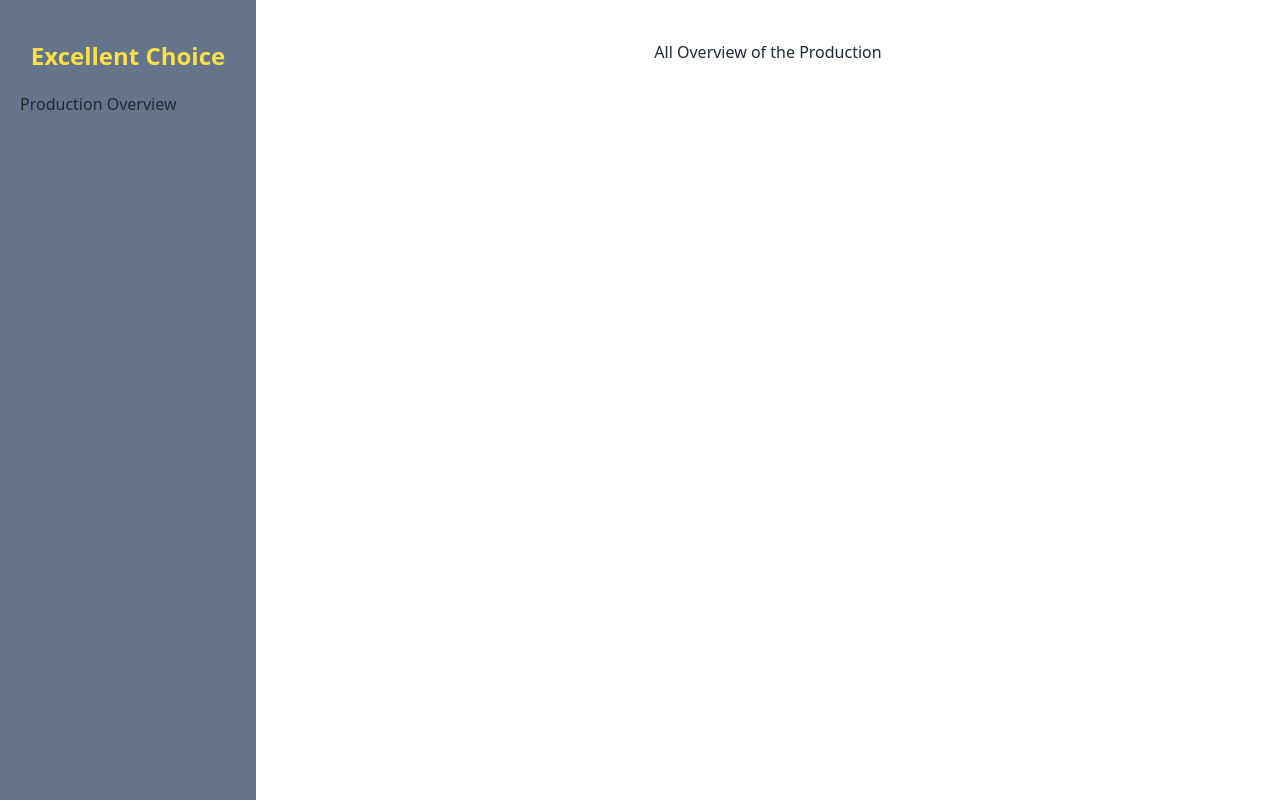
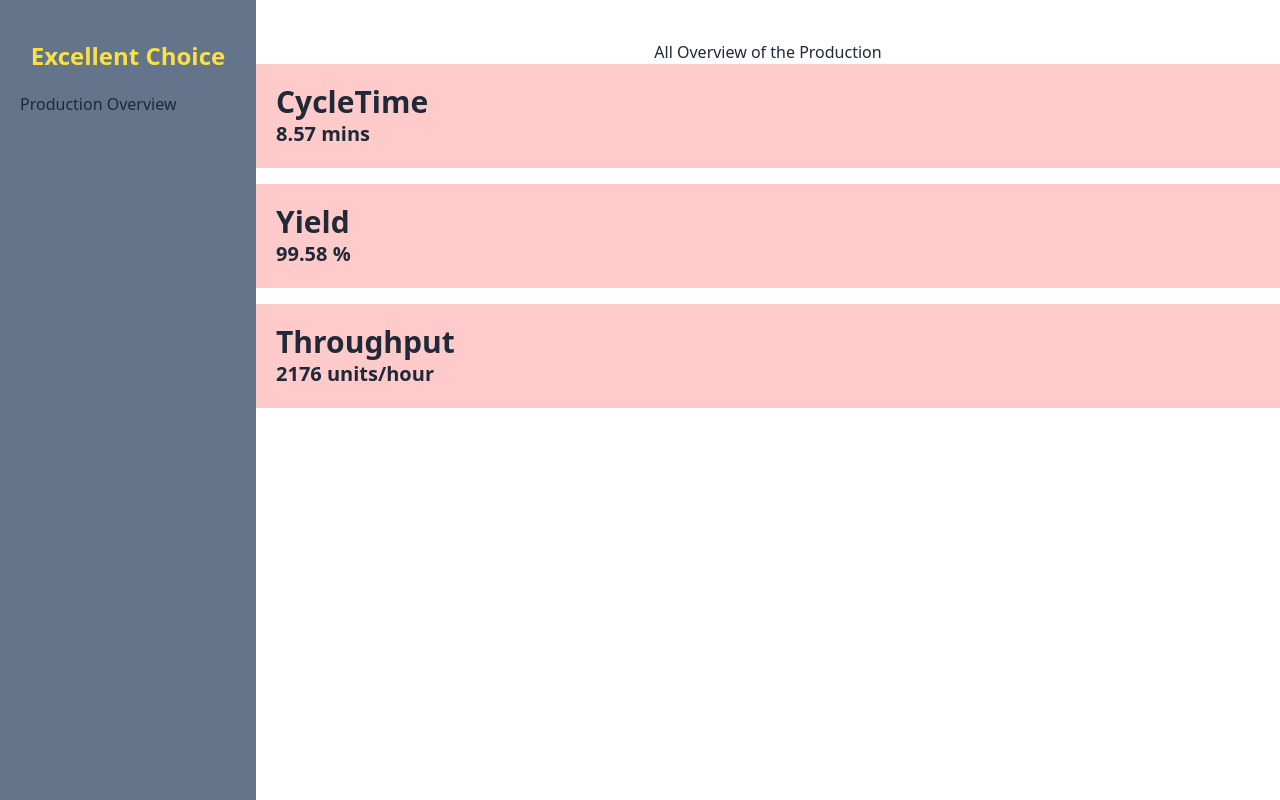
Before and after one commit to mkiuzzl01/Production-Overview, a React (Vite) app: page / in a window 1280 px wide. Built offline with nearby package versions, Linux system fonts and the light colour scheme.

Commit message:
product cycle implement done

```diff
--- a/public/data.json
+++ b/public/data.json
@@ -1,17 +1,21 @@
 [
   {
-    "product": "All",
-    "cycleTime": {
+    "productCycle": [
+      {
+        "item": "CycleTime",
         "value": 8.57,
         "unit": "mins"
       },
-    "yield": {
+      {
+        "item": "Yield",
         "percentage": 99.58
       },
-    "throughput": {
+      {
+        "item": "Throughput",
         "value": 2176,
         "unit": "units/hour"
-    },
+      }
+    ],
     "costAnalysis": {
       "timePeriod": "Last 12 Months",
       "data": [
--- a/src/components/Pages/Production_Overview.jsx
+++ b/src/components/Pages/Production_Overview.jsx
@@ -1,4 +1,5 @@
 import React from "react";
+import ProductCycle from "../productCycle/productCycle";
 
 const Production_Overview = () => {
   return (
@@ -6,6 +7,9 @@ const Production_Overview = () => {
       <div className="pt-10">
         <h1 className="text-center">All Overview of the Production</h1>
       </div>
+      <div>
+        <ProductCycle></ProductCycle>
+      </div>
     </div>
   );
 };
--- /dev/null
+++ b/src/components/ProductCycle/ProductCycle.jsx
@@ -0,0 +1,24 @@
+import useProductions from "../../lib/useProductions";
+
+const ProductCycle = () => {
+  const { productCycle } = useProductions();
+  console.log(productCycle);
+  return (
+    <div>
+      <div className="grid gap-4">
+        {productCycle.map((item, idx) => (
+          <div className="bg-red-200 p-5" key={idx}>
+            <h1 className="text-3xl font-bold">{item.item}</h1>
+            <div className="text-xl font-semibold">
+              <p>
+                {item.value || item.percentage} {item?.value ? item?.unit : "%"}
+              </p>
+            </div>
+          </div>
+        ))}
+      </div>
+    </div>
+  );
+};
+
+export default ProductCycle;
--- /dev/null
+++ b/src/lib/useProductions.jsx
@@ -0,0 +1,34 @@
+import { useLayoutEffect, useState } from "react";
+
+const useProductions = () => {
+  const [productCycle, setProductCycle] = useState([]);
+  const [costAnalysis, setCostAnalysis] = useState([]);
+  const [quantityProduced, setQuantityProduced] = useState([]);
+  const [metrics, setMetrics] = useState([]);
+
+  //get all products data
+  const getData = async () => {
+    const data = await fetch("data.json");
+    const res = await data.json();
+
+    const cycle = res.flatMap((item) => item.productCycle);
+    setProductCycle(cycle);
+
+    const cost = res.flatMap((item) => item.costAnalysis);
+    setCostAnalysis(cycle);
+
+    const quantity = res.flatMap((item) => item.quantityProduced);
+    setQuantityProduced(cycle);
+
+    const performance = res.flatMap((item) => item.metrics);
+    setMetrics(cycle);
+  };
+
+  useLayoutEffect(() => {
+    getData();
+  }, []);
+
+  return { productCycle, costAnalysis, quantityProduced, metrics };
+};
+
+export default useProductions;
--- a/src/lib/useProducts.jsx
+++ /dev/null
@@ -1,20 +0,0 @@
-import { useLayoutEffect, useState } from "react";
-
-const useProducts = () => {
-
-
-
-  //get all products data
-  const getData = async () => {
-    const data = await fetch("data.json");
-    const res = await data.json();
-  };
-
-  useLayoutEffect(() => {
-    getData();
-  }, []);
-
-  return {};
-};
-
-export default useProducts;
```
Lines whose indentation alone changed are shown as unchanged.
